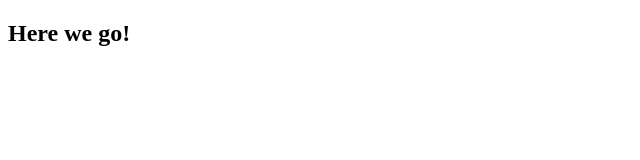
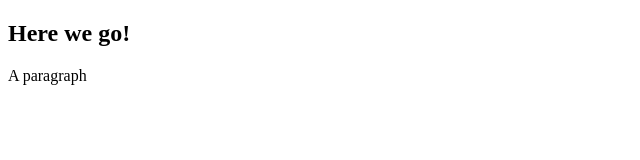
Before and after one commit to iamjpg/ttjs, a Vue app: page / in a window 1280 px wide. Shown: the top 160 px of the page, without its empty margins (0-640 px from the left). Built offline with nearby package versions, Linux system fonts and the light colour scheme; the HTML template or start-up script is replaced by a standard one.

Commit message:
Platypus is now working inside of Vue.

```diff
--- a/src/App.vue
+++ b/src/App.vue
@@ -1,13 +1,19 @@
 <template>
   <section>
     <h1>Here we go!</h1>
+    <platypus-button></platypus-button>
   </section>
 </template>
 
 <script>
+  import Button from './platypus.js';
+
   export default {
     data() {
       return {}
+    },
+    mounted() {
+      Button();
     }
   }
 </script>
--- a/src/app.js
+++ b/src/app.js
@@ -1,5 +1,7 @@
 import Vue from 'vue';
 import App from './App.vue';
+
+Vue.config.ignoredElements = [/platypus-\w*/];
 
 new Vue({
   render: (h) => h(App),
--- a/src/platypus.js
+++ b/src/platypus.js
@@ -1,5 +1,3 @@
 import Button from './platypus/components/button';
 // Button();
-export {
-  Button
-};
+export default Button;
```
